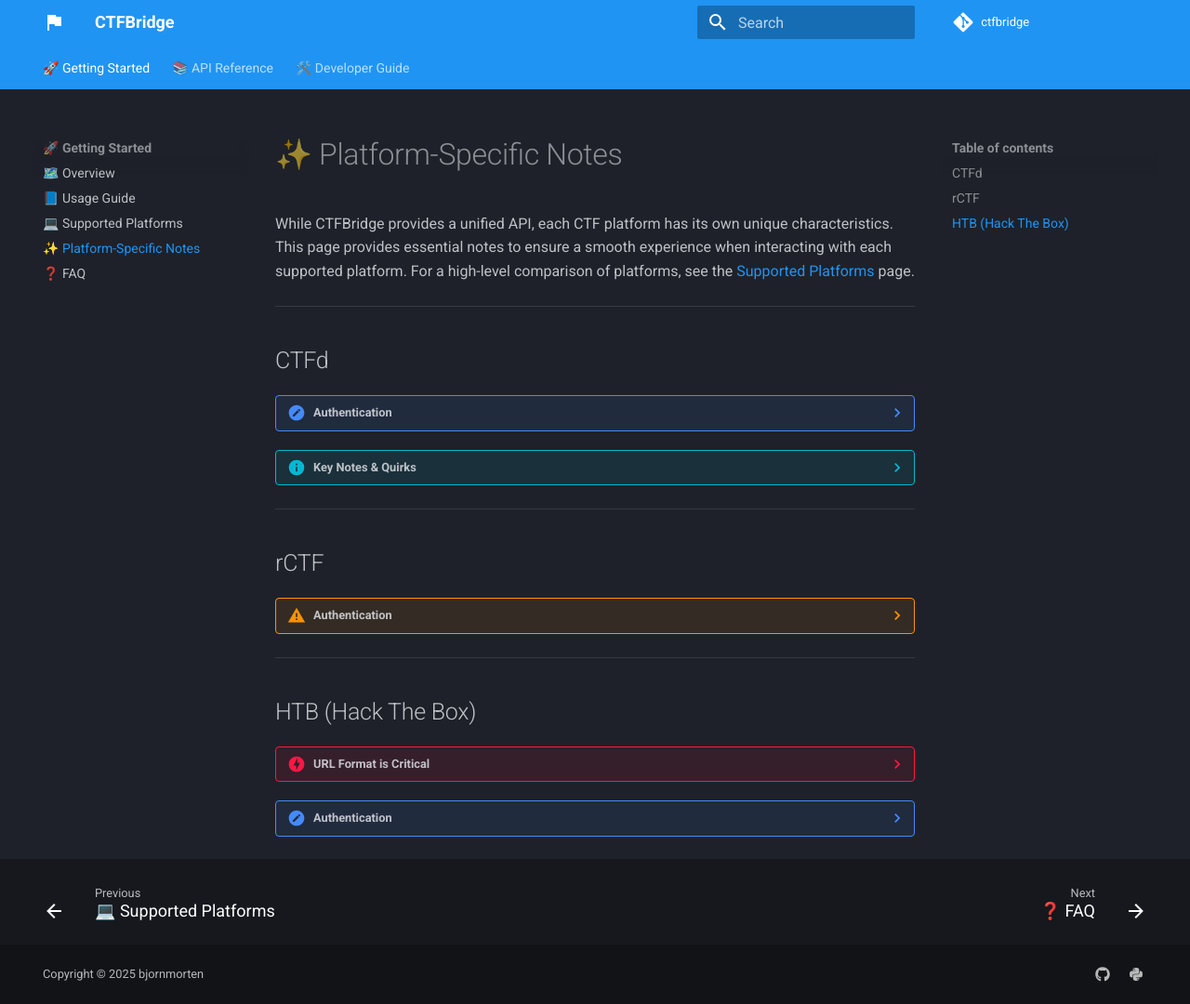
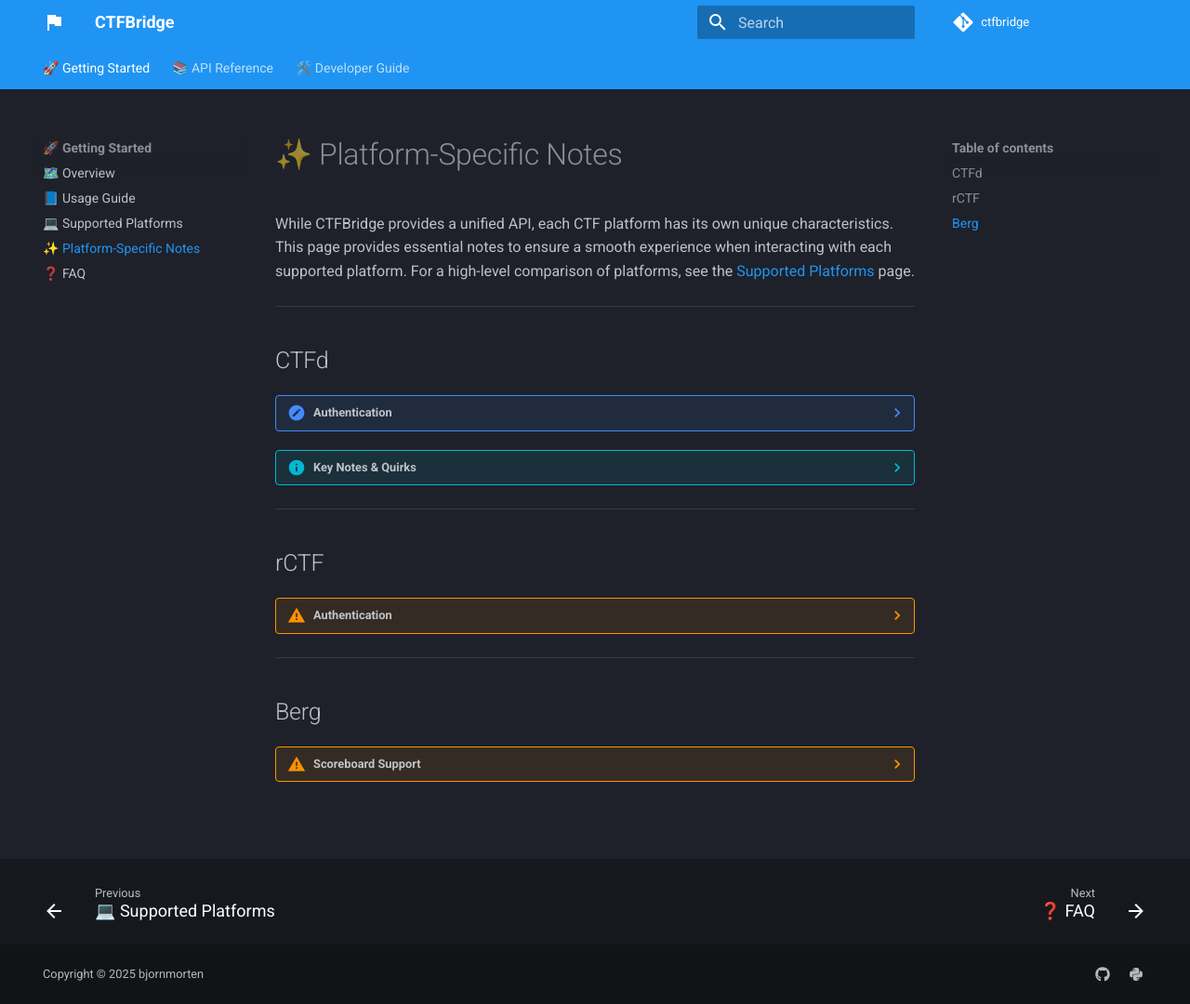
Before and after one commit to bjornmorten/ctfbridge, an MkDocs documentation site: the page built from docs/getting-started/platform-notes.md, in a window 1280 px wide and 1080 px high. Shown: the whole window at 93% size. Built offline with MkDocs 1.6.1 and Material for MkDocs 9.7.7, drawn with Linux system fonts in a browser that asks for light colours; comment, search, counter and statistics services are not loaded; part of the change alters nothing that is shown.

Commit message:
docs: add Berg scoreboard support note

```diff
--- a/docs/getting-started/platform-notes.md
+++ b/docs/getting-started/platform-notes.md
@@ -32,12 +32,7 @@ While CTFBridge provides a unified API, each CTF platform has its own unique cha
 
 -----
 
-## HTB (Hack The Box)
+## Berg
 
-??? danger "URL Format is Critical"
-    - You **must** provide the full URL to the specific CTF event, not the main HTB CTF page.
-    - The URL must be in the format `https://ctf.hackthebox.com/event/<EVENT_ID>`.
-
-??? note "Authentication"
-    - **Supported Method**: HTB support is **token-only**.
-    - **Getting Your Token**: You can find your CTF API token in your browser local storage.
+??? warning "Scoreboard Support"
+    - The client does **not** support fetching scoreboards, since the platform calculates and render scoreboard data entirely client-side, without exposing it through their API.
```
